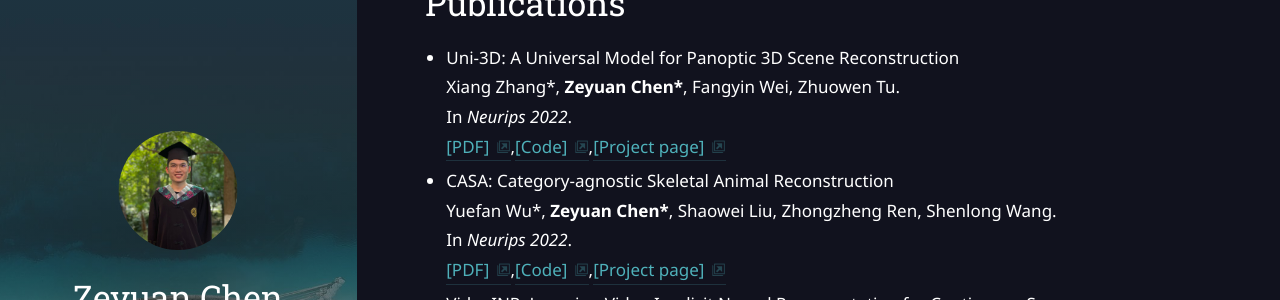
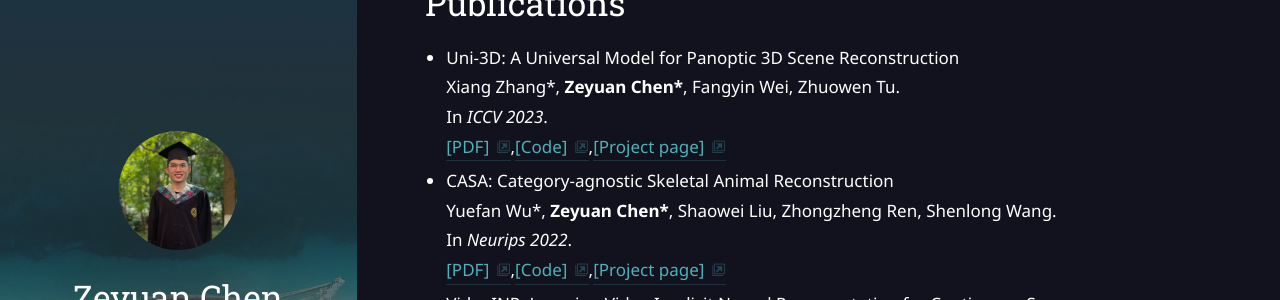
Before and after one commit to zychen-ustc/zychen-ustc.github.io, a Jekyll site: the page built from index.md, in a window 1280 px wide and 900 px high, scrolled down 474 px. Shown: the part 155-455 px from the top of the window. Built offline with Jekyll 4.4.1, drawn with Linux system fonts in a browser that asks for light colours; some web fonts are replaced.

Commit message:
Update papers.yml

```diff
--- a/_data/papers.yml
+++ b/_data/papers.yml
@@ -15,7 +15,7 @@ papers:
     year: 2023
     title: "Uni-3D: A Universal Model for Panoptic 3D Scene Reconstruction"
     authors: Xiang Zhang*, <b>Zeyuan Chen*</b>, Fangyin Wei, Zhuowen Tu
-    booktitle: "Neurips 2022"
+    booktitle: "ICCV 2023"
     code-url: https://github.com/mlpc-ucsd/Uni-3D
     pdf-url: https://openaccess.thecvf.com/content/ICCV2023/papers/Zhang_Uni-3D_A_Universal_Model_for_Panoptic_3D_Scene_Reconstruction_ICCV_2023_paper.pdf
     venue: conference
```
